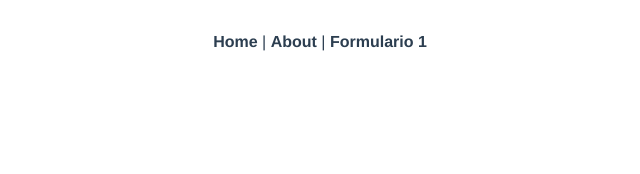
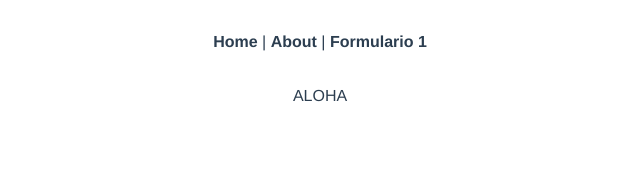
Before and after one commit to cecitorres/artist-alley-form, a Vue app: page /localForm in a window 1280 px wide. Shown: the top 174 px of the page, without its empty margins (320-960 px from the left). Built offline with nearby package versions, Linux system fonts and the light colour scheme.

Commit message:
Agregar formulario local

```diff
--- a/src/router/index.js
+++ b/src/router/index.js
@@ -23,6 +23,11 @@ const routes = [
     name: 'VIPForm',
     component: () => import('../views/VIPForm.vue'),
   },
+  {
+    path: '/localForm',
+    name: 'localForm',
+    component: () => import('../views/localForm.vue'),
+  },
 ];
 
 const router = new VueRouter({
--- /dev/null
+++ b/src/views/localForm.vue
@@ -0,0 +1,3 @@
+<template>
+<h1>ALOHA</h1>
+</template>
```
